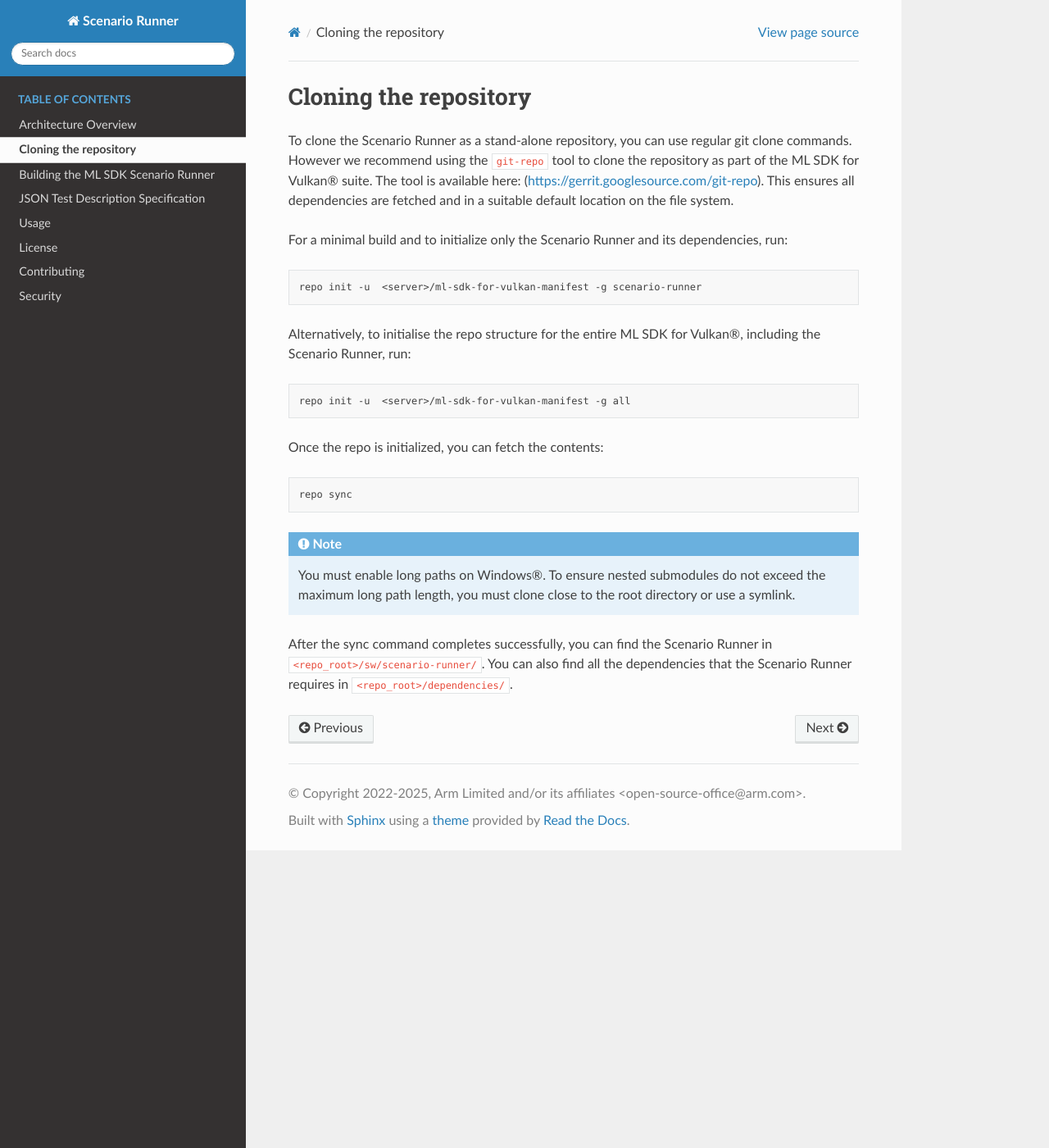
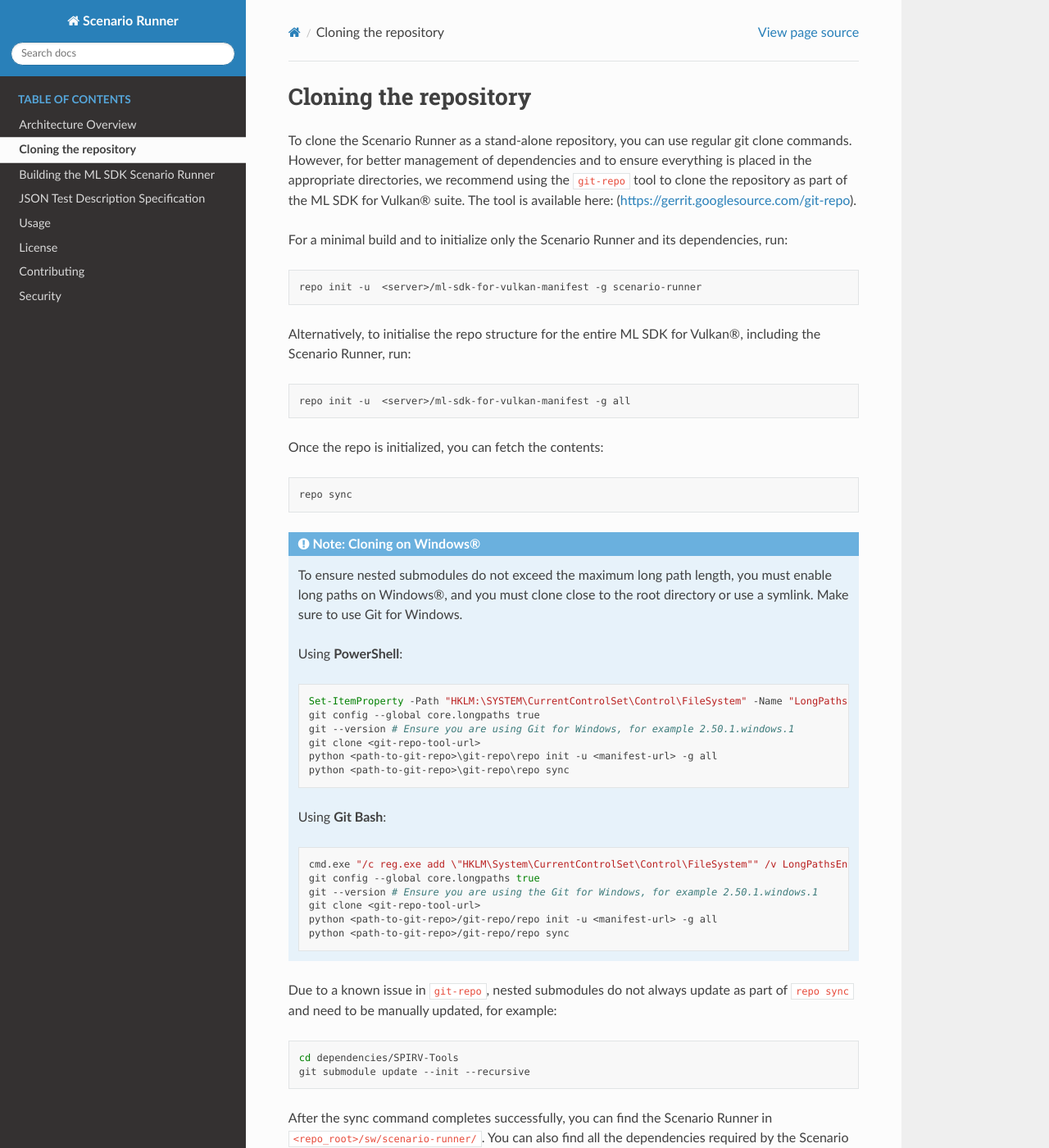
Before and after one commit to arm/ai-ml-sdk-scenario-runner, a Sphinx documentation site: the page built from docs/source/cloning.rst, in a window 1280 px wide and 1400 px high. Shown: the whole window at 82% size. Built offline with Sphinx 7.4.7 and the Read the Docs theme 3.1.0, drawn with Linux system fonts in a browser that asks for light colours; some of the changed text lies outside the part shown.

Commit message:
Update Windows cloning instructions
Change-Id: Iec66e35c88c68be260304ecbf34d184d8d27d38d
Signed-off-by: Ida Levison <ida.levison@arm.com>

```diff
--- a/docs/source/cloning.rst
+++ b/docs/source/cloning.rst
@@ -1,10 +1,10 @@
 Cloning the repository
 ======================
 
-To clone the |SR_project| as a stand-alone repository, you can use regular git clone commands. However we recommend
+To clone the |SR_project| as a stand-alone repository, you can use regular git clone commands. However, for
+better management of dependencies and to ensure everything is placed in the appropriate directories, we recommend
 using the :code:`git-repo` tool to clone the repository as part of the ML SDK for Vulkan® suite. The tool is available here:
-(|git_repo_tool_url|). This ensures all dependencies are fetched and in a suitable default location on the file
-system.
+(|git_repo_tool_url|).
 
 For a minimal build and to initialize only the |SR_project| and its dependencies, run:
 
@@ -24,8 +24,40 @@
 
     repo sync
 
-.. note::
-    You must enable long paths on Windows®. To ensure nested submodules do not exceed the maximum long path length, you must clone close to the root directory or use a symlink.
+.. admonition:: Note: Cloning on Windows®
 
-After the sync command completes successfully, you can find the Scenario Runner in :code:`<repo_root>/sw/scenario-runner/`.
-You can also find all the dependencies that the Scenario Runner requires in :code:`<repo_root>/dependencies/`.
+    To ensure nested submodules do not exceed the maximum long path length, you must enable long paths on Windows®, and
+    you must clone close to the root directory or use a symlink. Make sure to use Git for Windows.
+
+    Using **PowerShell**:
+
+    .. code-block:: powershell
+
+        Set-ItemProperty -Path "HKLM:\SYSTEM\CurrentControlSet\Control\FileSystem" -Name "LongPathsEnabled" -Value 1
+        git config --global core.longpaths true
+        git --version # Ensure you are using Git for Windows, for example 2.50.1.windows.1
+        git clone <git-repo-tool-url>
+        python <path-to-git-repo>\git-repo\repo init -u <manifest-url> -g all
+        python <path-to-git-repo>\git-repo\repo sync
+
+    Using **Git Bash**:
+
+    .. code-block:: bash
+
+        cmd.exe "/c reg.exe add \"HKLM\System\CurrentControlSet\Control\FileSystem"" /v LongPathsEnabled /t REG_DWORD /d 1 /f"
+        git config --global core.longpaths true
+        git --version # Ensure you are using the Git for Windows, for example 2.50.1.windows.1
+        git clone <git-repo-tool-url>
+        python <path-to-git-repo>/git-repo/repo init -u <manifest-url> -g all
+        python <path-to-git-repo>/git-repo/repo sync
+
+Due to a known issue in :code:`git-repo`, nested submodules do not always update as part of :code:`repo sync` and need to
+be manually updated, for example:
+
+.. code-block:: bash
+
+    cd dependencies/SPIRV-Tools
+    git submodule update --init --recursive
+
+After the sync command completes successfully, you can find the |SR_project| in :code:`<repo_root>/sw/scenario-runner/`.
+You can also find all the dependencies required by the |SR_project| in :code:`<repo_root>/dependencies/`.
```
